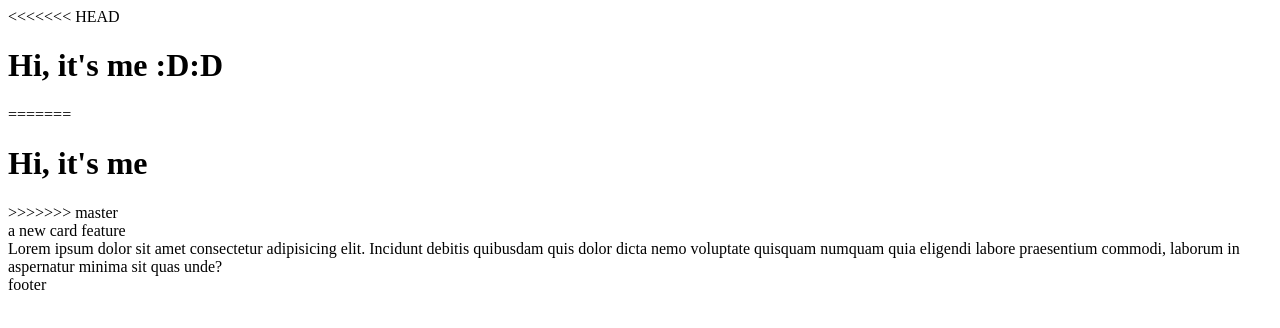
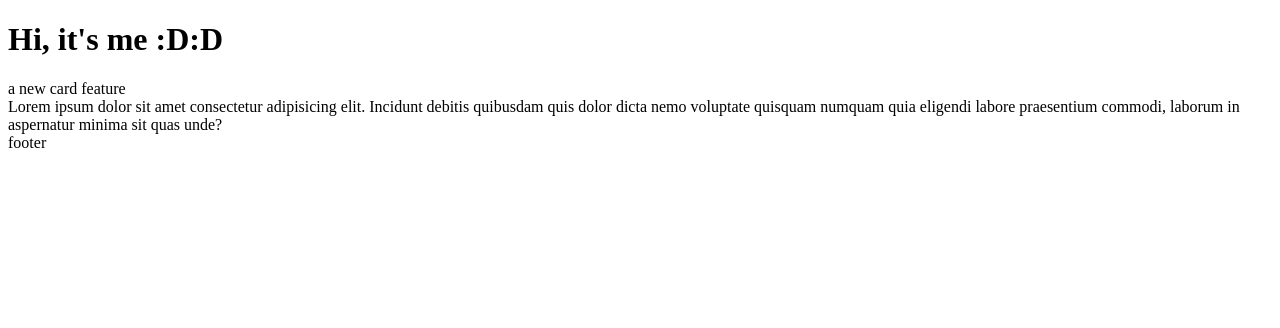
Before and after one commit to yassineenissay72/testdemo, a plain HTML site: page index.html in a window 1280 px wide. Drawn offline with Linux system fonts and the light colour scheme.

```diff
--- a/index.html
+++ b/index.html
@@ -7,11 +7,7 @@
     <title>my-project</title>
 </head>
 <body>
-<<<<<<< HEAD
     <h1>Hi, it's me :D:D</h1>
-=======
-    <h1>Hi, it's me</h1>
->>>>>>> master
     <div class="card">a new card feature</div>
     <span>Lorem ipsum dolor sit amet consectetur adipisicing elit. Incidunt debitis quibusdam quis dolor dicta nemo voluptate quisquam numquam quia eligendi labore praesentium commodi, laborum in aspernatur minima sit quas unde?</span>
     <footer>footer</footer>
```
